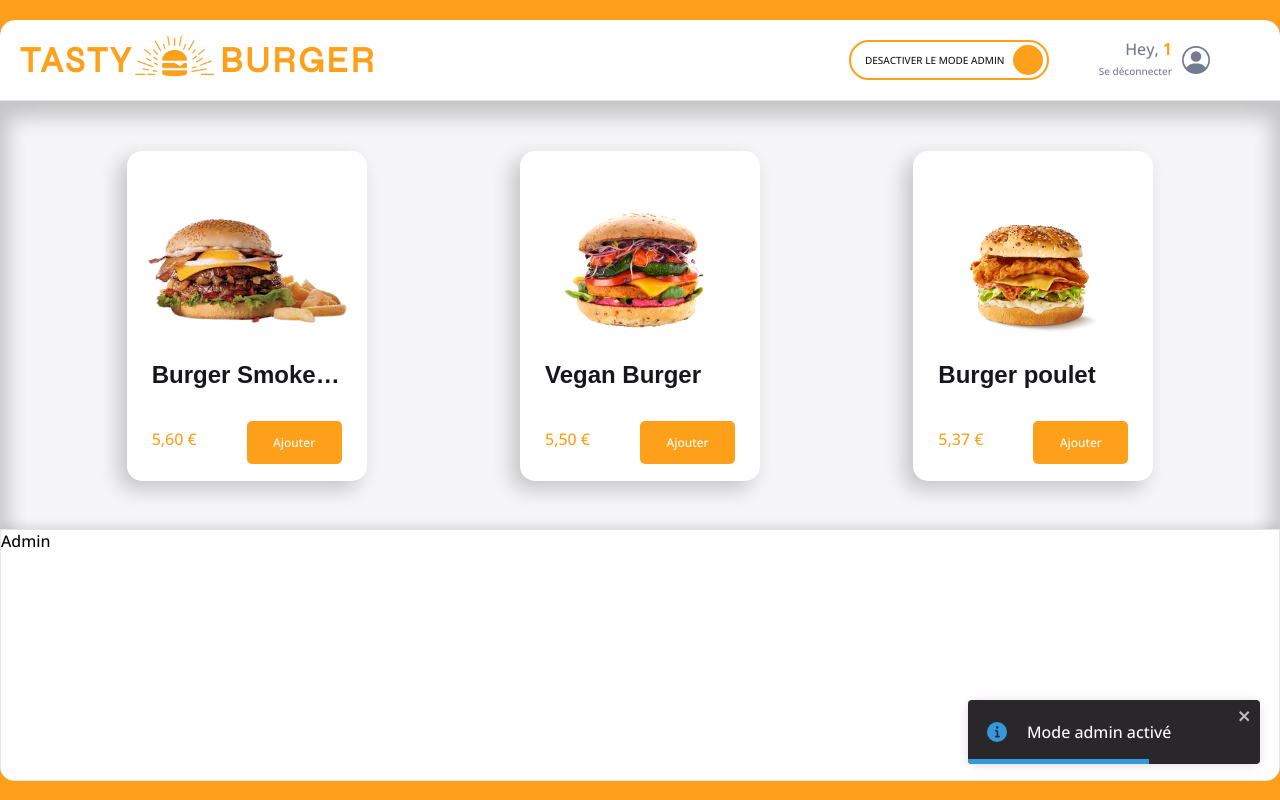
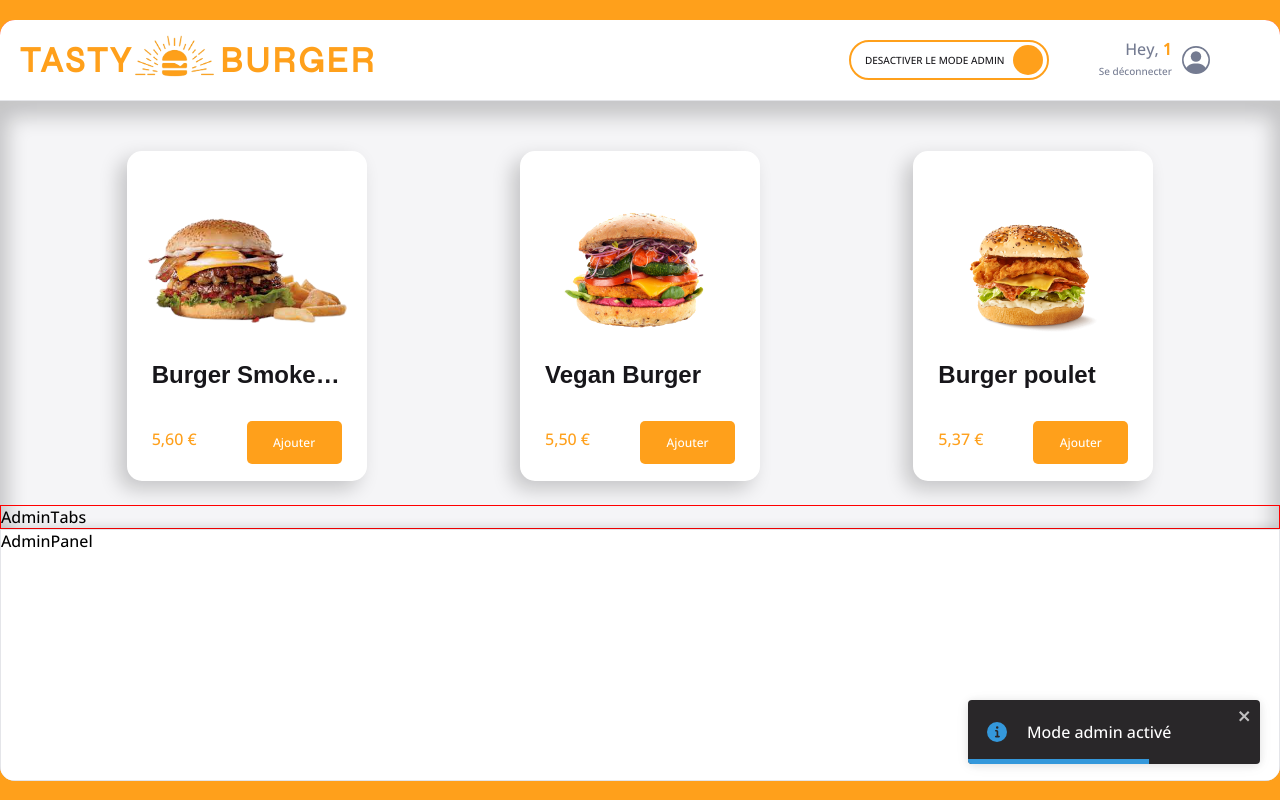
Before and after one commit to YanisMorzak/tasty-burger, a React (Vite) app: page /order/1 in a window 1280 px wide. Both pictures are taken after a click on the label 948 px from the left and 60 px from the top of the page. Built offline with nearby package versions, Linux system fonts and the light colour scheme; grey boxes are pictures that could not be loaded; a web font is replaced by a local one.

Commit message:
🚧 F07: ADMIN > Add AdminTabs and AdminPanel

```diff
--- a/src/components/pages/order/Main/Admin/Admin.jsx
+++ b/src/components/pages/order/Main/Admin/Admin.jsx
@@ -1,20 +1,19 @@
 import React from 'react'
 import { styled } from 'styled-components';
-import { theme } from '../../../../../theme';
+import AdminTabs from './AdminTabs';
+import AdminPanel from './AdminPanel';
 
 export default function Admin() {
   return (
-    <AdminStyled className="admin">Admin</AdminStyled>
+    <AdminStyled className="admin">
+      <AdminTabs />
+      <AdminPanel />
+    </AdminStyled>
   )
 }
 const AdminStyled = styled.div`
-        height: 250px;
         position: absolute;
         bottom: 0;
         left: 0;
         right: 0;
-        background: ${theme.colors.white};
-        border: 1px solid ${theme.colors.greyLight};
-        box-shadow: ${theme.shadows.subtle};
-
 `;
--- /dev/null
+++ b/src/components/pages/order/Main/Admin/AdminPanel.jsx
@@ -0,0 +1,18 @@
+import React from 'react'
+import { styled } from 'styled-components';
+import { theme } from '../../../../../theme';
+
+export default function AdminPanel() {
+  return (
+    <AdminPanelStyled>AdminPanel</AdminPanelStyled>
+  )
+}
+
+const AdminPanelStyled = styled.div`
+border: 1px solid blue;
+height: 250px;
+background: ${theme.colors.white};
+border: 1px solid ${theme.colors.greyLight};
+box-shadow: ${theme.shadows.subtle};
+
+`;
--- /dev/null
+++ b/src/components/pages/order/Main/Admin/AdminTabs.jsx
@@ -0,0 +1,11 @@
+import React from 'react'
+import { styled } from 'styled-components';
+
+export default function AdminTabs() {
+  return (
+    <AdminTabsStyled>AdminTabs</AdminTabsStyled>
+  )
+}
+const AdminTabsStyled = styled.div`
+  border: 1px solid red;
+`;
```
